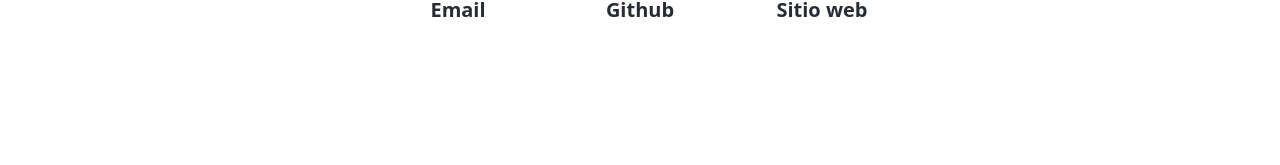
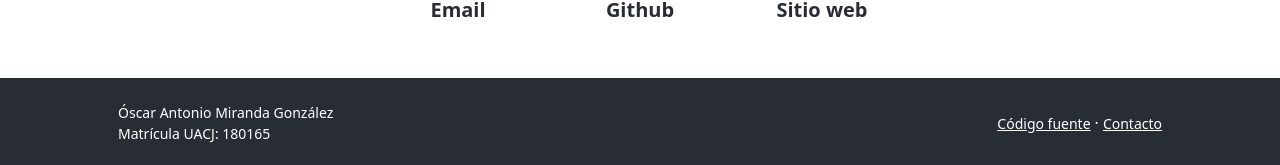
Before and after one commit to OscarM3615/blog-seguridad, a Next.js app: page /about in a window 1280 px wide. Shown: the part 1681-1846 px from the top of the page. Before the commit the page ends 1759 px from the top, so only its background shows below. Built offline with nearby package versions, Linux system fonts and the light colour scheme.

Commit message:
feat: add footer

```diff
--- a/src/components/about/Contact.tsx
+++ b/src/components/about/Contact.tsx
@@ -1,6 +1,6 @@
 const Contact = () => {
 	return (
-		<section className="py-5 bg-light">
+		<section id="contact" className="py-5 bg-light">
 			<div className="container px-5">
 				<div className="text-center">
 					<h2 className="fw-bolder">Contacto</h2>
--- a/src/pages/404.tsx
+++ b/src/pages/404.tsx
@@ -9,7 +9,7 @@
 				<title>Página no encontrada | {config.appName}</title>
 			</Head>
 
-			<header className="py-5">
+			<header className="py-5 min-vh-100">
 				<div className="container px-5">
 					<div className="row justify-content-center">
 						<div className="text-center my-5">
--- a/src/pages/_app.tsx
+++ b/src/pages/_app.tsx
@@ -1,5 +1,6 @@
 import Head from 'next/head';
 import NavigationBar from 'shared/components/Navigationbar';
+import Footer from 'shared/components/Footer';
 import config from 'shared/config';
 import type { AppProps } from 'next/app';
 import 'styles/globals.scss';
@@ -18,6 +19,7 @@
 
 			<NavigationBar />
 			<Component {...pageProps} />
+			<Footer />
 		</>
 	);
 };
--- /dev/null
+++ b/src/shared/components/Footer.tsx
@@ -0,0 +1,35 @@
+import Link from 'next/link';
+
+const Footer = () => {
+	return (
+		<footer className="bg-dark py-4 mt-auto">
+			<div className="container px-5">
+				<div className="row align-items-center justify-content-between flex-column flex-sm-row">
+					<div className="col-auto">
+						<div className="small m-0 text-white">
+							Óscar Antonio Miranda González
+						</div>
+						<div className="small m-0 text-white">Matrícula UACJ: 180165</div>
+					</div>
+					<div className="col-auto">
+						<a
+							href="https://github.com/OscarM3615/blog-seguridad"
+							className="link-light small"
+							target="_blank"
+							rel="noreferrer"
+						>
+							Código fuente
+						</a>
+						<span className="text-white mx-1">·</span>
+
+						<Link href="/about#contact" passHref>
+							<a className="link-light small">Contacto</a>
+						</Link>
+					</div>
+				</div>
+			</div>
+		</footer>
+	);
+};
+
+export default Footer;
```
